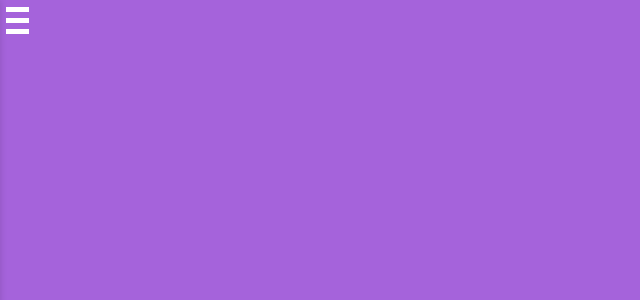
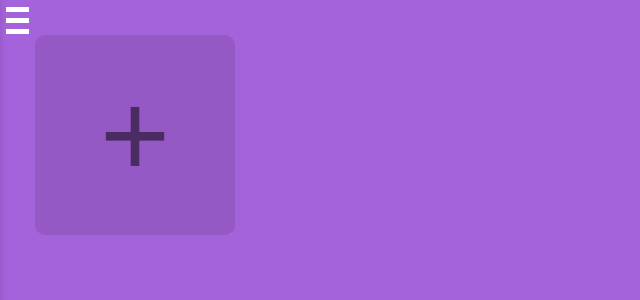
Before and after one commit to Averyden/Notesu, a Flask app: page /home in a window 1280 px wide. Shown: the top 300 px of the page, without its empty margins (0-640 px from the left). Run offline with Flask 3, Linux system fonts and the light colour scheme; a user stored in the database is signed in; data comes from the database, SQL or seed files in the repository.

Commit message:
minor changes

```diff
--- a/src/stylesheets/style.css
+++ b/src/stylesheets/style.css
@@ -1,6 +1,6 @@
 @font-face {
     font-family: "Roboto";
-    src: url("../../assets/Roboto-Regular.ttf");
+    src: url("./../assets/Roboto-Regular.ttf");
 }
 
 body {
--- a/templates/layout.html
+++ b/templates/layout.html
@@ -9,7 +9,7 @@
     <meta http-equiv="Content-Security-Policy" content="default-src 'self'; script-src 'self'">
 
     <title>Notesu</title>
-    <link rel="icon" href="./assets/icon.png">
+    <link rel="icon" href="../src/assets/icon.png">
     <link rel="stylesheet" href="../src/stylesheets/style.css">
     <link rel="stylesheet" href="../src/stylesheets/popup.css">
     <script src="../src/scripts/index.js" defer></script>
@@ -66,6 +66,10 @@
     </div>
 
 
+
+    <div class="content">
+        {% block content %}{% endblock %}
+    </div>
     <!-- <div id="app">
         <button class="add-note" type="button">+</button>
     </div> -->
--- a/templates/notes.html
+++ b/templates/notes.html
@@ -1,10 +1,8 @@
-{% extends "layout.html" %}
+{% extends 'layout.html' %}
+
 {% block content %}
-{% if loggedin %}
-
     <div id="app">
         <button class="add-note" type="button">+</button>
     </div>
-
-{% endif %}
-{% endblock content %}
+    <!-- Include any additional content specific to the /home page -->
+{% endblock %}
```
